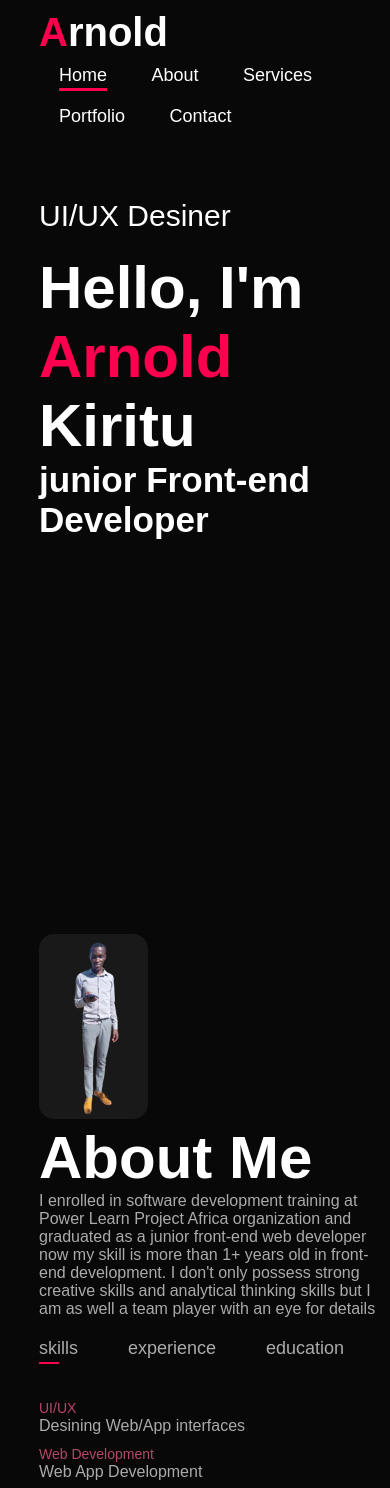
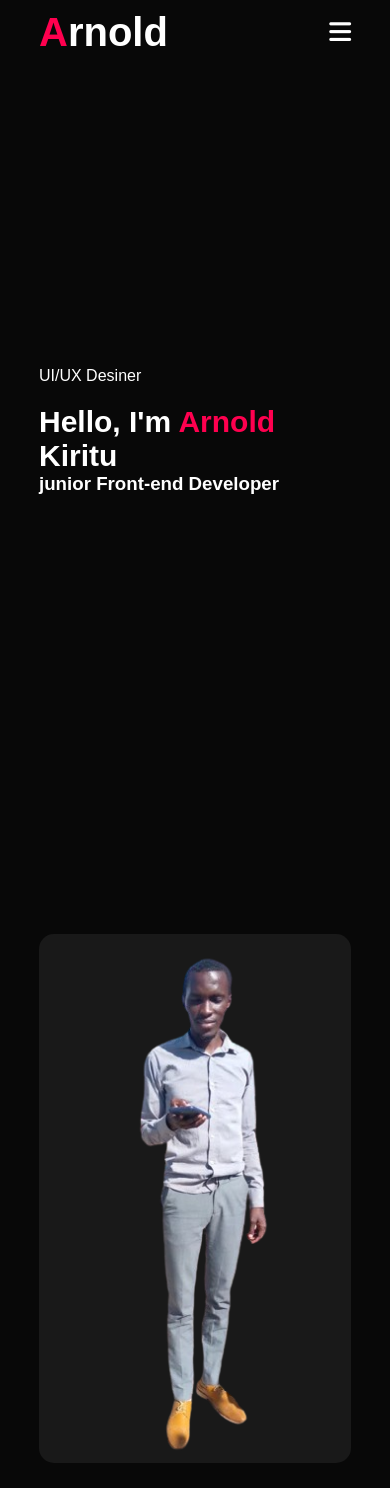
Before and after one commit to Arnold-0803/My-Portfolio-Wesite, a plain HTML site: page index.html in a window 390 px wide. Shown: the top 1488 px of the page. Drawn offline with Linux system fonts and the light colour scheme.

Commit message:
My First Ever Portfolio Website

```diff
--- a/index.css
+++ b/index.css
@@ -6,7 +6,6 @@
 }
 
 html{
-    scroll-padding-top: 5.5rem;
     scroll-behavior: smooth;
 }
 
@@ -176,7 +175,7 @@ div h1{
 
 .service-list{
     display: grid;
-    grid-template-columns: repeat(auto-fit, minmax(300px, 1fr));
+    grid-template-columns: repeat(auto-fit, minmax(250px, 1fr));
     grid-gap: 40px;
     margin-top: 80px;
 }
@@ -219,7 +218,7 @@ div h1{
 
 .work-list{
     display: grid;
-    grid-template-columns: repeat(auto-fit, minmax(300px, 1fr));
+    grid-template-columns: repeat(auto-fit, minmax(250px, 1fr));
     grid-gap: 40px;
     margin-top: 80px;
 }
@@ -370,3 +369,78 @@ form .btn2{
     font-weight: 300;
     margin-top: 150px;
 }
+
+
+/*........smaller screen.....*/
+
+nav .fas{
+    display: none;
+}
+
+@media only screen and (max-width: 600px){
+    .header-text{
+        margin-top: 100%;
+        font-size: 16px;
+    }
+
+    .header-text h1{
+        font-size: 30px;
+    }
+
+    nav .fas{
+        display: block;
+        font-size: 25px;
+    }
+
+    nav ul{
+        background: #ff004f;
+        position: fixed;
+        top: 0;
+        right: -200px;
+        width: 200px;
+        height: 100vh;
+        padding-top: 50px;
+        z-index: 2;
+        transition: right .5s;
+    }
+
+    nav ul li{
+        display: block;
+        margin: 25px;
+    }
+
+    nav ul .fas{
+        position: absolute;
+        top: 25px;
+        left: 25px;
+        cursor: pointer;
+    }
+
+    div h1{
+        font-size: 40px;
+    }
+
+    .about-col-1, .about-col-2{
+        flex-basis: 100%;
+    }
+
+    .about-col-1{
+        margin-bottom: 30px;
+    }
+
+    .about-col-2{
+        font-size: 14px;
+    }
+
+    .titles .tab{
+        font-size: 16px;
+        margin-right: 20px;
+    }
+
+    .contact-left, .contact-right{
+        flex-basis: 100%;
+    }
+    .copyright{
+        font-size: 14px;
+    }
+}
--- a/index.html
+++ b/index.html
@@ -13,13 +13,15 @@
         <div class="container">
             <nav>
                 <h2><strong>A</strong>rnold</h2>
-                <ul>
+                <ul id="sidemenu">
                     <li><a href="#home" class="active">Home</a></li>
                     <li><a href="#about">About</a></li>
                     <li><a href="#service">Services</a></li>
                     <li><a href="#portfolio">Portfolio</a></li>
                     <li><a href="#contact">Contact</a></li>
+                    <i class="fas fa-times" onclick="closemenu()"></i>
                 </ul>
+                <i class="fas fa-bars" onclick="openmenu()"></i>
             </nav>
             <div class="header-text">
                 <p>UI/UX Desiner</p>
@@ -194,5 +196,18 @@
         }
     </script>
 
+    <script>
+        let sidemenu = document.getElementById('sidemenu');
+
+        function openmenu(){
+            sidemenu.style.right = '0';
+        }
+
+        function closemenu(){
+            sidemenu.style.right = '-200px';
+        }
+
+    </script>
+
 </body>
 </html>
```
